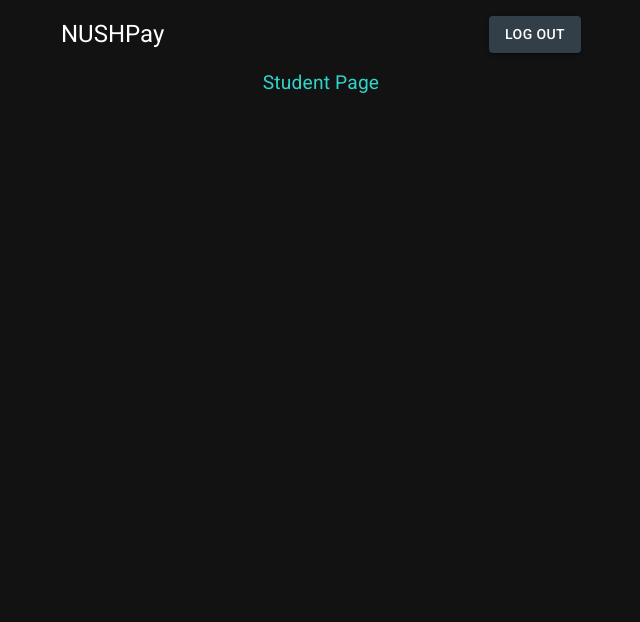
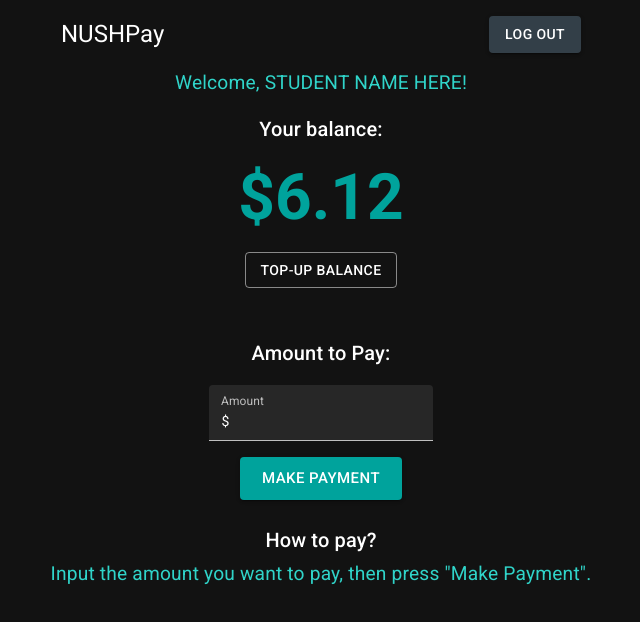
Before and after one commit to appventure-nush/excite-wallet, a React (Vite) app in the folder frontend/: page /student in a window 1280 px wide. Shown: the top 622 px of the page, without its empty margins (319-959 px from the left). Built offline with nearby package versions, Linux system fonts and the light colour scheme.

Commit message:
Finished student view

```diff
--- a/frontend/src/routes/student_main_view.tsx
+++ b/frontend/src/routes/student_main_view.tsx
@@ -1,4 +1,12 @@
-import { Button, Container, Stack, Typography } from "@mui/material";
+import {
+  Button,
+  Container,
+  Stack,
+  Typography,
+  Divider,
+  TextField,
+  InputAdornment
+} from "@mui/material";
 import { Link } from "react-router-dom";
 import Header from "../components/header";
 
@@ -8,14 +16,71 @@ export default function StudentMainPage() {
       <Header />
       <Stack
         direction="column"
-        spacing={2}
+        spacing={3}
         sx={{
           justifyContent: "center",
           alignItems: "center",
         }}
       >
-        <Typography>Student Page</Typography>
-        {/* Your code here! */}
+        <Stack
+          direction="column"
+          spacing={2}
+          sx={{
+            justifyContent: "center",
+            alignItems: "center",
+          }}
+        >
+          <Typography variant="body1">Welcome, STUDENT NAME HERE!</Typography>
+          <Typography variant="h6">Your balance:</Typography>
+          <Typography variant="h3">$6.12</Typography>
+          <Link to={"/student/topup"} style={{ color: "#FFFFFF" }}>
+            <Button variant="outlined" color="white">
+              Top-up Balance
+            </Button>
+          </Link>
+        </Stack>
+
+        <Divider variant="middle" />
+
+        <Stack
+          direction="column"
+          spacing={2}
+          sx={{
+            justifyContent: "center",
+            alignItems: "center",
+          }}
+        >
+          <Typography variant="h6">Amount to Pay:</Typography>
+          <TextField
+            id="student-pay-amount"
+            label="Amount"
+            variant="filled"
+            slotProps={{
+              input: {
+                startAdornment: <InputAdornment position="start"><Typography variant="body2">$</Typography></InputAdornment>
+              }
+            }}
+          />
+          <Link to={"/student/payment"} >
+            <Button variant="contained" size="large">
+              Make Payment
+            </Button>
+          </Link>
+        </Stack>
+
+        <Stack
+          direction="column"
+          spacing={0.5}
+          sx={{
+            justifyContent: "center",
+            alignItems: "center",
+          }}
+        >
+          <Typography variant="h6">How to pay?</Typography>
+          <Typography variant="body1">
+            Input the amount you want to pay, then press "Make Payment".
+          </Typography>
+        </Stack>
       </Stack>
     </Container>
   );
--- /dev/null
+++ b/frontend/src/routes/student_payment_view.tsx
@@ -0,0 +1,69 @@
+import {
+    Button,
+    Container,
+    Stack,
+    Typography,
+    Divider,
+    TextField,
+    InputAdornment
+  } from "@mui/material";
+  import { Link } from "react-router-dom";
+  import Header from "../components/header";
+
+  export default function StudentPaymentPage() {
+    return (
+      <Container maxWidth="sm">
+        <Header />
+        <Stack
+          direction="column"
+          spacing={2}
+          sx={{
+            justifyContent: "center",
+            alignItems: "center",
+            mb: 4,
+          }}
+        >
+          <Stack
+            direction="column"
+            sx={{
+              justifyContent: "center",
+              alignItems: "center",
+            }}
+          >
+            <Typography variant="h6">Paying:</Typography>
+            <Typography variant="h3">$6.12</Typography>
+          </Stack>
+
+          <Stack
+            direction="column"
+            sx={{
+              justifyContent: "center",
+              alignItems: "center",
+            }}
+          >
+            <Typography variant="h6">Transaction QR Code:</Typography>
+            <img
+                className="qrcode"
+                src="https://www.ncsc.gov.uk/images/QR-IMAGE.png"
+                alt="QR Code"
+            />
+          </Stack>
+
+          <Stack
+            direction="column"
+            spacing={0.5}
+            sx={{
+              justifyContent: "center",
+              alignItems: "center",
+            }}
+          >
+            <Typography variant="h6">How to use?</Typography>
+            <Typography variant="body1">
+              Show the booth admin this QR Code. After confirmation, the balance will be deducted from your account.
+            </Typography>
+          </Stack>
+          <Link to={"/student"} style={{color:'#FFFFFF'}}><Button variant="outlined" color="white">Back</Button></Link>
+        </Stack>
+      </Container>
+    );
+  }
--- a/frontend/src/routes/student_topup.tsx
+++ b/frontend/src/routes/student_topup.tsx
@@ -12,6 +12,7 @@ export default function StudentTopupPage() {
         sx={{
           justifyContent: "center",
           alignItems: "center",
+          mb: 4,
         }}
       >
         <Typography variant="h6">Top-up QR Code</Typography>
--- a/frontend/src/theme.tsx
+++ b/frontend/src/theme.tsx
@@ -23,7 +23,7 @@ const theme = createTheme({
   palette: {
     mode: 'dark',
     primary: {
-      main: '#00a499',
+      main: '#00A39C',
     },
     secondary: {
       main: '#333f48',
@@ -49,6 +49,15 @@ const theme = createTheme({
                 textAlign: "center",
                 color: "#30d4c9", // find a way to fix this
               }
+            },
+            {
+              props: { variant: 'h3' },
+              style: {
+                fontSize: "4rem",
+                fontWeight: "bold",
+                textAlign: "center",
+                color: "#00A39C", // find a way to fix this
+              }
             }
           ]
         }
```
Also changed, not shown: frontend/src/main.tsx (+6 -1 lines).
